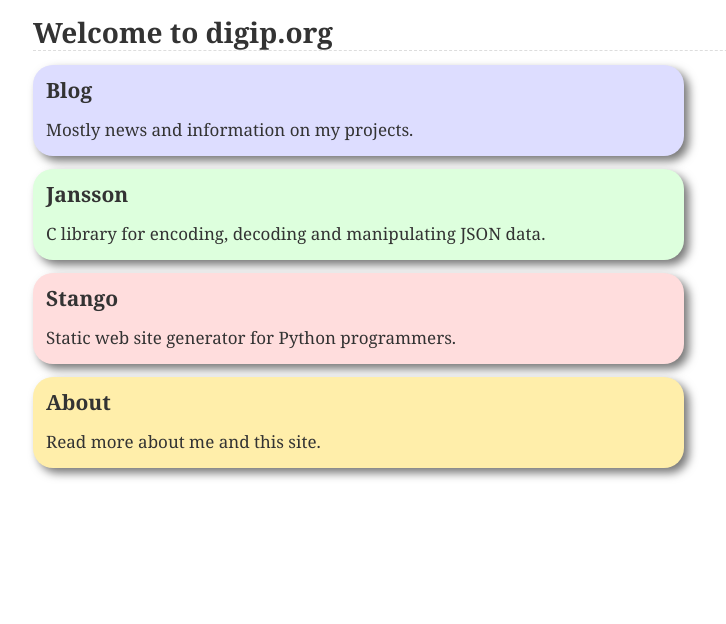
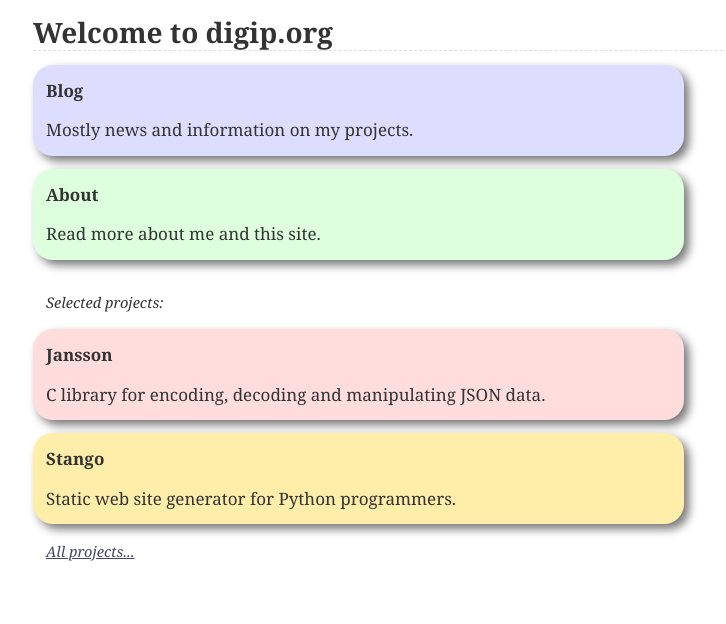
Before and after one commit to akheron/www.digip.org, a Python web app: template templates/index.html in a window 1280 px wide. Shown: the top 624 px of the page, without its empty margins (227-953 px from the left). Run offline with Jinja, Linux system fonts and the light colour scheme; the template is opened without the code that fills it, so the values that code supplies are empty; some libraries are stand-ins or nearby versions.

Commit message:
Separate projects and other content in the front page

```diff
--- a/static/css/index.css
+++ b/static/css/index.css
@@ -1,8 +1,8 @@
-#projects {
+#areas {
     margin-bottom: 40px;
 }
 
-.project {
+#areas > div {
     max-width: 625px;
     margin: 13px 0;
     padding: 13px;
@@ -16,38 +16,47 @@
     -webkit-box-shadow: #777 5px 5px 10px;
 }
 
-.no-boxshadow .project {
+#areas > h2, #areas > p {
+    margin-left: 13px;
+    font-size: 11pt;
+    font-style: oblique;
+    font-weight: normal;
+    border: 0;
+}
+
+#areas > h2 {
+    margin-top: 30px;
+}
+
+#areas > p {
+    margin-top: 15px;
+}
+
+.no-boxshadow #areas > div {
     border: 2px solid #777;
 }
 
-.js .project {
+.js #areas > div {
     /* If Javascript is available, the whole project badge is clickable */
     cursor: pointer;
 }
 
-.no-js .project h2 a {
+.no-js .#areas > div h3 a {
     /* Otherwise, underline the text */
     text-decoration: underline;
 }
 
-.project h2 {
+#areas > div h3 {
     border: 0;
 }
 
-.project h2 a {
+#areas > div h3 a {
     color: #333;
     text-decoration: none;
     border: 0;
 }
 
 #blog { background-color: #ddf; }
-#jansson { background-color: #dfd; }
-#stango { background-color: #fdd; }
-#about { background-color: #fea; }
-
-#gravatar {
-    float: right;
-    margin: 0 0 10px 10px;
-    width: 100px;
-    height: 100px;
-}
+#about { background-color: #dfd; }
+#jansson { background-color: #fdd; }
+#stango { background-color: #fea; }
--- a/static/js/index.js
+++ b/static/js/index.js
@@ -1,5 +1,5 @@
 $(document).ready(function() {
-    $('.project').click(function() {
+    $('#areas > div').click(function() {
         window.location = $(this).find('a').attr('href');
     });
 });
--- a/templates/index.html
+++ b/templates/index.html
@@ -14,26 +14,30 @@
 {% block content %}
 <h1>Welcome to digip.org</h1>
 
-<div id="projects">
-  <div id="blog" class="project">
-    <h2><a href="blog/">Blog</a></h2>
+<div id="areas">
+  <div id="blog">
+    <h3><a href="blog/">Blog</a></h2>
     Mostly news and information on my projects.
   </div>
 
-  <div id="jansson" class="project">
-    <h2><a href="jansson/">Jansson</a></h2>
+  <div id="about">
+    <h3><a href="about/">About</a></h2>
+    Read more about me and this site.
+  </div>
+
+  <h2>Selected projects:</h2>
+
+  <div id="jansson">
+    <h3><a href="jansson/">Jansson</a></h2>
     C library for encoding, decoding and manipulating JSON data.
   </div>
 
-  <div id="stango" class="project">
-    <h2><a href="stango/">Stango</a></h2>
+  <div id="stango">
+    <h3><a href="stango/">Stango</a></h2>
     Static web site generator for Python programmers.
   </div>
 
-  <div id="about" class="project">
-    <h2><a href="about/">About</a></h2>
-    Read more about me and this site.
-  </div>
+  <p><a href="/about/#projects">All projects...</a></p>
 </div>
 
 {% endblock %}
```
